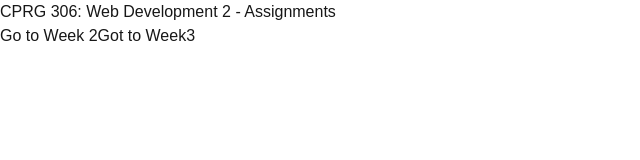
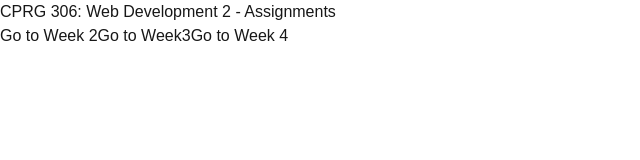
Before and after one commit to edwinolaez/cprg306, a Next.js app in the folder assignments/: page / in a window 1280 px wide. Shown: the top 160 px of the page, without its empty margins (0-640 px from the left). Built offline with nearby package versions, Linux system fonts and the light colour scheme.

Commit message:
created week4 folder and week4 link

```diff
--- a/assignments/app/page.js
+++ b/assignments/app/page.js
@@ -6,7 +6,8 @@ export default function Home() {
    <div>
     <h1>CPRG 306: Web Development 2 - Assignments</h1>
     <Link href="/week_2">Go to Week 2</Link>
-    <Link href="/week3">Got to Week3</Link>
+    <Link href="/week3">Go to Week3</Link>
+    <Link href="/week4">Go to Week 4</Link>
    </div>
   );
 }
```
Also changed, not shown: assignments/app/week4/new-item.js (added), assignments/app/week4/page.js (added).
